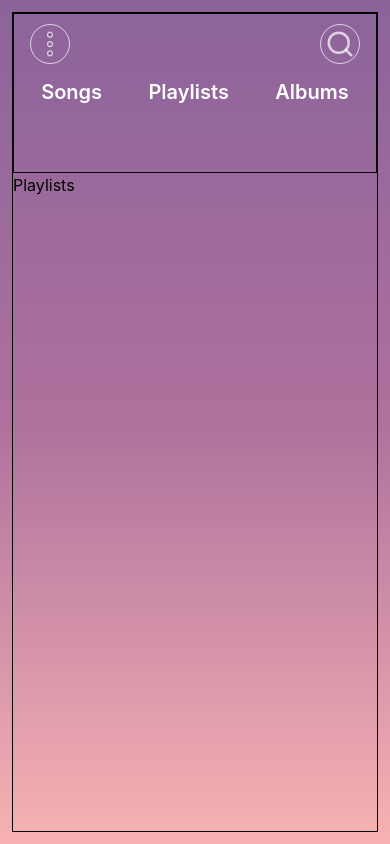
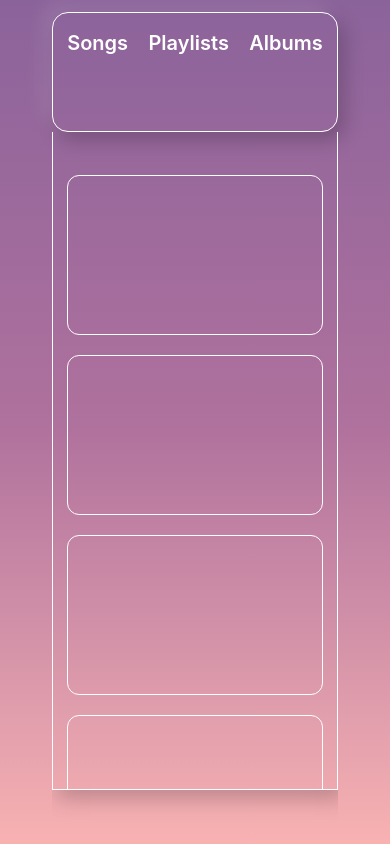
Before and after one commit to K-Anant412/MyMusic, a React app in the folder Frontend/: page /playlists in a window 390 px wide. Built offline with nearby package versions, Linux system fonts and the light colour scheme; the HTML template or start-up script is replaced by a standard one.

Commit message:
creating playlist page

```diff
--- a/Frontend/src/components/Navbar.jsx
+++ b/Frontend/src/components/Navbar.jsx
@@ -7,9 +7,9 @@ import { FiSearch } from "react-icons/fi";
 const Navbar = () => {
   return (
     <>
-        <nav className='border w-full h-40 md:h-30 flex flex-col'>
+        <nav className='border w-full md:w-[97%] h-30 md:h-fit flex flex-col shadow-[6px_8px_20px_rgba(0,0,0,0.22),-8px_-8px_20px_rgba(255,255,255,0.12)] border-white rounded-2xl'>
 
-            <div className='shrink-0 w-full h-12 flex items-center justify-between pt-3 px-3 text-white/70'>
+            <div className='shrink-0 hidden w-full h-12 md:flex items-center justify-between pt-3 px-3 text-white/70'>
                   <button className='w-fit h-fit p-1 border m-1 rounded-3xl'>
                     <CiMenuKebab className='text-3xl ' />
                   </button>
--- a/Frontend/src/pages/Albums.jsx
+++ b/Frontend/src/pages/Albums.jsx
@@ -4,31 +4,7 @@ const Albums = () => {
   return (
     <>
         Albums
-        {songs.map((song) => {
-                const isSelected = currentSong?.id === song.id;
-                return (
-                  <li
-                    key={song.id}
-                    onClick={() => setCurrentSong(song)}
-                    className={`w-full h-13 border rounded-2xl shrink-0 flex items-center gap-5 p-1 px-3 cursor-pointer transition-all ${
-                      isSelected ? 'bg-white/20 border-white font-bold' : 'border-white/40 hover:bg-white/10'
-                    }`}
-                  >
-                    <div className={`h-full w-11 border rounded-[50%] shrink-0 ${isSelected && isPlaying ? 'animate-spin [animation-duration:5s]' : ''}`}></div>
-                    <h1 className='text-lg md:text-xl font-semibold w-full truncate'>{song.title}</h1>
 
-                    <button
-                      className='h-full w-11 shrink-0 flex items-center justify-center'
-                      onClick={(e) => {
-                        e.stopPropagation();
-                        console.log("Liked:", song.title);
-                      }}
-                    >
-                      <CiHeart size={30} />
-                    </button>
-                  </li>
-                );
-              })}
     </>
   )
 }
--- a/Frontend/src/pages/Home.jsx
+++ b/Frontend/src/pages/Home.jsx
@@ -8,11 +8,11 @@ const Home = () => {
     <>
         <section className='w-full h-full p-3 md:p-10 bg-linear-to-t md:bg-linear-to-l from-[#F8B2B2] via-[#AF719D] to-[#8B639B] flex items-center justify-center'>
 
-            <div className='border md:w-[90%] md:h-[90%] h-full w-full md:rounded-3xl md:p-0 flex flex-col overflow-hidden'>
+            <div className='md:w-[90%] md:h-[90%] h-full w-full md:rounded-3xl md:p-0 flex flex-col px-10  items-center'>
               <Navbar />
 
               {/* display section */}
-              <div className="flex-1 overflow-auto">
+              <div className="flex-1 overflow-hidden w-full">
                   <Outlet />
               </div>
 
--- a/Frontend/src/pages/Playlists.jsx
+++ b/Frontend/src/pages/Playlists.jsx
@@ -3,7 +3,26 @@ import React from 'react'
 const Playlists = () => {
   return (
     <>
-        Playlists
+       <section className='w-full h-full shrink-0 flex py-3 md:p-5 items-center justify-center flex-col md:flex-row gap-3 md:gap-8'>
+
+          <div className='border md:mt-0 -mt-15 rounded-tl-none rounded-tr-none flex border-white md:rounded-2xl w-full h-full shrink-0 flex-col items-center justify-around pt-5 shadow-[6px_8px_20px_rgba(0,0,0,0.22),-8px_-8px_20px_rgba(255,255,255,0.12)]'>
+
+              <ul className='w-full h-full  overflow-x-hidden overflow-y-auto scrollbar-none flex flex-col items-center pt-10 gap-5'>
+
+                <li className='w-[90%] md:h-50 h-40 border rounded-xl border-white shrink-0'></li>
+                <li className='w-[90%] md:h-50 h-40 border rounded-xl border-white shrink-0'></li>
+                <li className='w-[90%] md:h-50 h-40 border rounded-xl border-white shrink-0'></li>
+                <li className='w-[90%] md:h-50 h-40 border rounded-xl border-white shrink-0'></li>
+                <li className='w-[90%] md:h-50 h-40 border rounded-xl border-white shrink-0'></li>
+                <li className='w-[90%] md:h-50 h-40 border rounded-xl border-white shrink-0'></li>
+                <li className='w-[90%] md:h-50 h-40 border rounded-xl border-white shrink-0'></li>
+                <li className='w-[90%] md:h-50 h-40 border rounded-xl border-white shrink-0'></li>
+
+              </ul>
+
+          </div>
+
+       </section>
     </>
   )
 }
--- a/Frontend/src/pages/Songs.jsx
+++ b/Frontend/src/pages/Songs.jsx
@@ -2,6 +2,16 @@ import { useState, useEffect } from "react"
 import { songService } from '../service/api'
 import React from 'react'
 
+import { CiPause1 } from "react-icons/ci";
+import { CiPlay1 } from "react-icons/ci";
+import { GrPrevious } from "react-icons/gr";
+import { GrNext } from "react-icons/gr";
+import { CiCircleList } from "react-icons/ci";
+import { MdQueueMusic } from "react-icons/md";
+import { SlLoop } from "react-icons/sl";
+import { MdOutlineReplay10 } from "react-icons/md";
+import { MdOutlineForward10 } from "react-icons/md";
+import { BsFileEarmarkMusic } from "react-icons/bs";
 const Songs = () => {
 
   const [songList, setSongList] = useState([])
@@ -38,23 +48,54 @@ const Songs = () => {
     <>
         <section className='w-full h-full shrink-0 flex py-3 md:p-5 items-center justify-center flex-col md:flex-row gap-3 md:gap-8'>
 
-          <div className='border hidden md:flex border-white rounded-2xl w-[30%] h-full shrink-0 flex-col items-center justify-center'>
+          <div className='border hidden md:flex border-white rounded-2xl w-[30%] h-full shrink-0 flex-col items-center justify-around pt-5 shadow-[6px_8px_20px_rgba(0,0,0,0.22),-8px_-8px_20px_rgba(255,255,255,0.12)]'>
 
-            <div className="border w-[65%] h-[48%] rounded-sm shrink-0">
+              <div className="border w-[65%] h-[48%] rounded-xl shrink-0 border-white shadow-[6px_8px_20px_rgba(0,0,0,0.22),-8px_-8px_20px_rgba(255,255,255,0.12)]">
 
-            </div>
+              </div>
 
-            <h1 className="w-[65%] truncate">{currentSong?currentSong.title : ""}</h1>
+                <h1 className="w-[65%] truncate text-[18px] font-semibold text-white">{currentSong?currentSong.title : "Select song"}</h1>
 
-            <input type="range" className="w-[65%]" />
+                <div className="w-full h-fit flex items-center justify-center gap-3">
+                  <button className="text-white text-3xl">
+                    <MdOutlineReplay10/>
+                  </button>
 
-            <div className="border w-full h-10">
+                  <input type="range" className="w-[65%] mt-2" />
 
-            </div>
+                  <button className="text-white text-3xl">
+                    <MdOutlineForward10/>
+                  </button>
+                </div>
+
+
+              <div className="border-none w-full h-25 flex items-center justify-center gap-6">
+
+                  <button className="w-fit h-fir text-2xl mt-1 text-white">
+                    <SlLoop/>
+                  </button>
+
+                  <div className="shrink-0 w-fit h-full flex items-center justify-around gap-12">
+                    <button className="text-white text-4xl cursor-pointer">
+                      <GrPrevious />
+                    </button>
+                    <button className="text-white text-4xl cursor-pointer">
+                      <CiPause1 />
+                    </button>
+                    <button className="text-white text-4xl cursor-pointer">
+                      <GrNext />
+                    </button>
+                  </div>
+
+                  <button className="w-fit h-fir text-3xl mt-1 text-white">
+                    <MdQueueMusic/>
+                  </button>
+
+              </div>
 
           </div>
 
-          <ul className='md:border border-0 border-white rounded-2xl h-full w-full overflow-x-hidden overflow-y-auto scrollbar-none pt-5 px-2 flex flex-col items-center'>
+          <ul className='md:border -mt-12 md:mt-0 border-0 border-white rounded-2xl h-full w-full overflow-x-hidden overflow-y-auto scrollbar-none pt-5 px-2 flex flex-col items-center shadow-[6px_8px_20px_rgba(0,0,0,0.22),-8px_-8px_20px_rgba(255,255,255,0.12)]'>
 
             {
               songList.map((song)=>{
@@ -64,7 +105,8 @@ const Songs = () => {
                     onClick={()=>setCurrentSong(song)}
                     className='border-b mt-1 w-full h-18 shrink-0 flex items-center p-1 md:p-3 text-white gap-2 md:gap-4'
                   >
-                    <div className='border rounded-xl h-13 w-13 shrink-0'>
+                    <div className='border rounded-xl h-13 w-13 flex items-center justify-center shrink-0'>
+                      <BsFileEarmarkMusic className="w-[80%] h-[80%] text-sm" />
                     </div>
 
                     <div className=' w-full h-fit flex flex-col gap-1 '>
```
